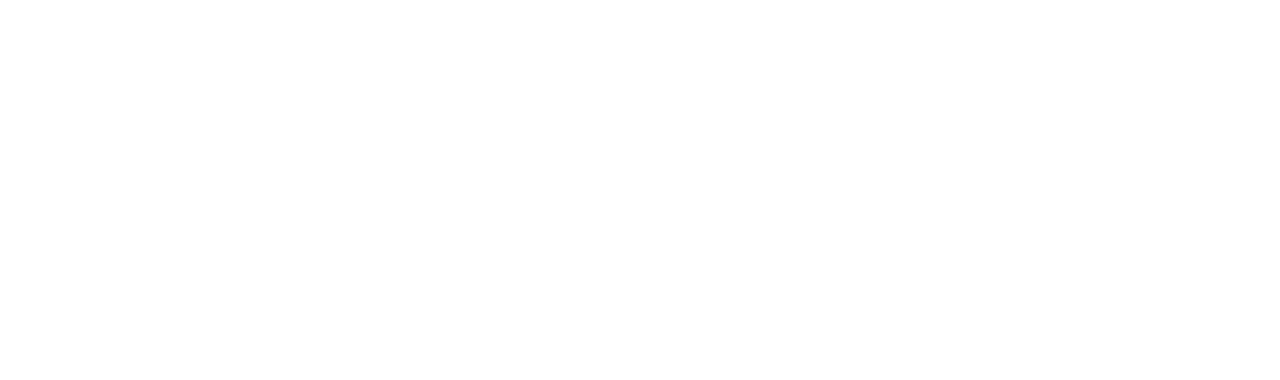
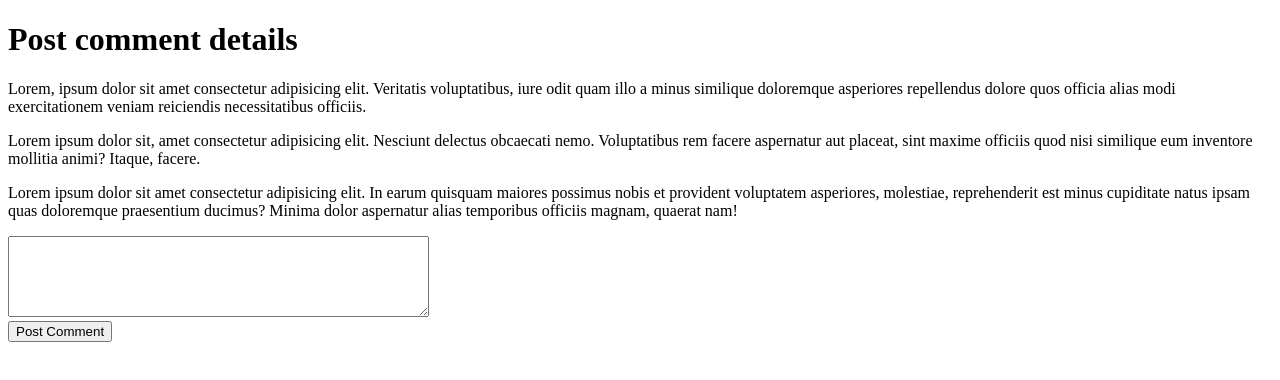
Before and after one commit to lightDevX/javascriptbasic, a plain HTML site: page event.html in a window 1280 px wide. Drawn offline with Linux system fonts and the light colour scheme.

Commit message:
working comment box

```diff
--- a/event.html
+++ b/event.html
@@ -6,7 +6,35 @@
     <title>Dom Events</title>
   </head>
   <body>
-    <main></main>
+    <main>
+      <div id="comment-container">
+        <h1>Post comment details</h1>
+        <p>
+          Lorem, ipsum dolor sit amet consectetur adipisicing elit. Veritatis
+          voluptatibus, iure odit quam illo a minus similique doloremque
+          asperiores repellendus dolore quos officia alias modi exercitationem
+          veniam reiciendis necessitatibus officiis.
+        </p>
+        <p>
+          Lorem ipsum dolor sit, amet consectetur adipisicing elit. Nesciunt
+          delectus obcaecati nemo. Voluptatibus rem facere aspernatur aut
+          placeat, sint maxime officiis quod nisi similique eum inventore
+          mollitia animi? Itaque, facere.
+        </p>
+        <p>
+          Lorem ipsum dolor sit amet consectetur adipisicing elit. In earum
+          quisquam maiores possimus nobis et provident voluptatem asperiores,
+          molestiae, reprehenderit est minus cupiditate natus ipsam quas
+          doloremque praesentium ducimus? Minima dolor aspernatur alias
+          temporibus officiis magnam, quaerat nam!
+        </p>
+      </div>
+      <div>
+        <textarea name="" id="new-comment" cols="50" rows="5"></textarea>
+        <br />
+        <button id="btn-post">Post Comment</button>
+      </div>
+    </main>
 
     <script src="./js/events/events.js"></script>
   </body>
--- a/js/events/events.js
+++ b/js/events/events.js
@@ -1 +1,10 @@
-console.log('events.js loaded');
+document.getElementById('btn-post').addEventListener('click', function () {
+    const commentBox = document.getElementById('new-comment');
+    const comment = commentBox.value;
+    const commentContainer = document.getElementById('comment-container');
+    const p = document.createElement('p');
+    p.innerText = comment;
+    commentContainer.appendChild(p);
+    commentBox.value = '';
+
+});
```
